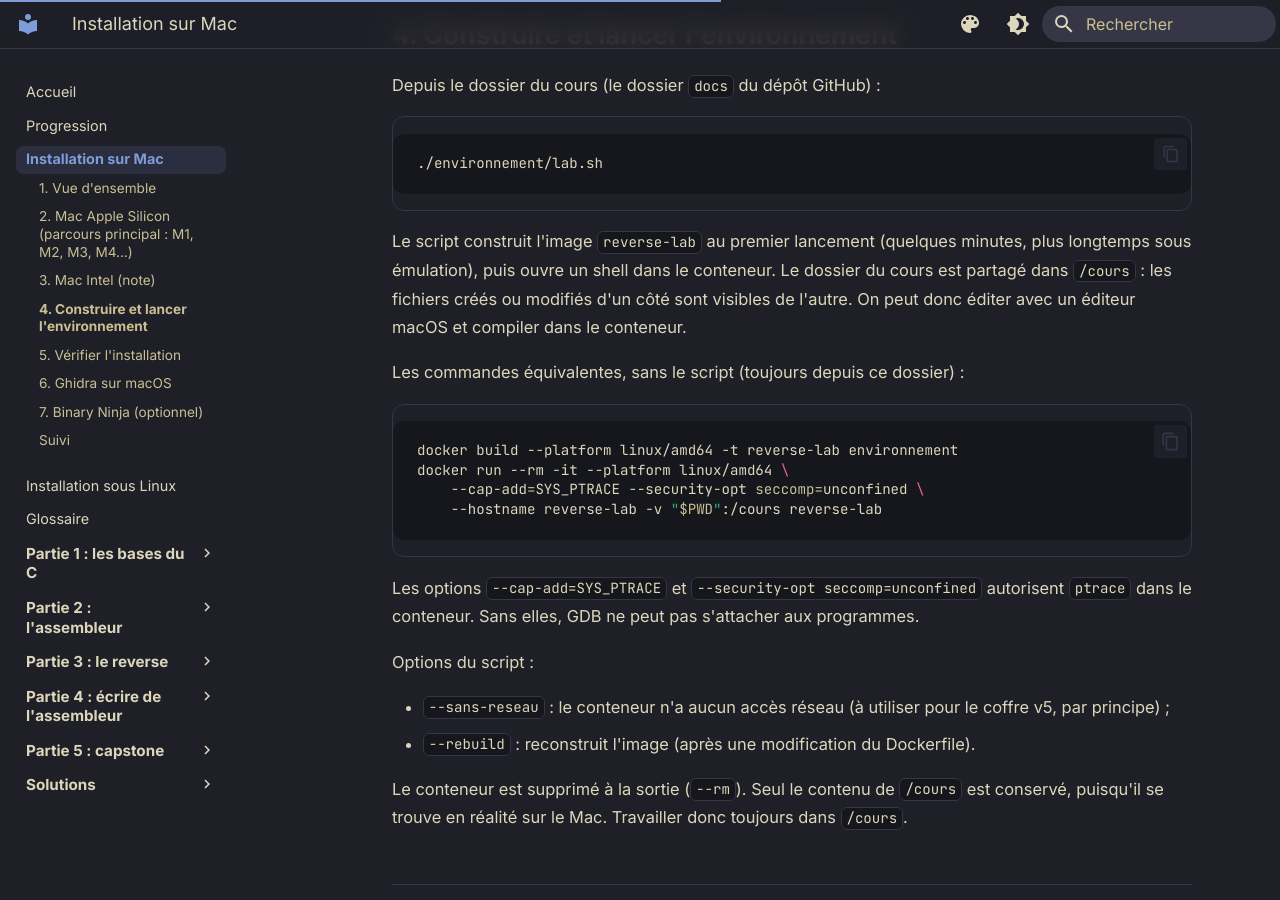
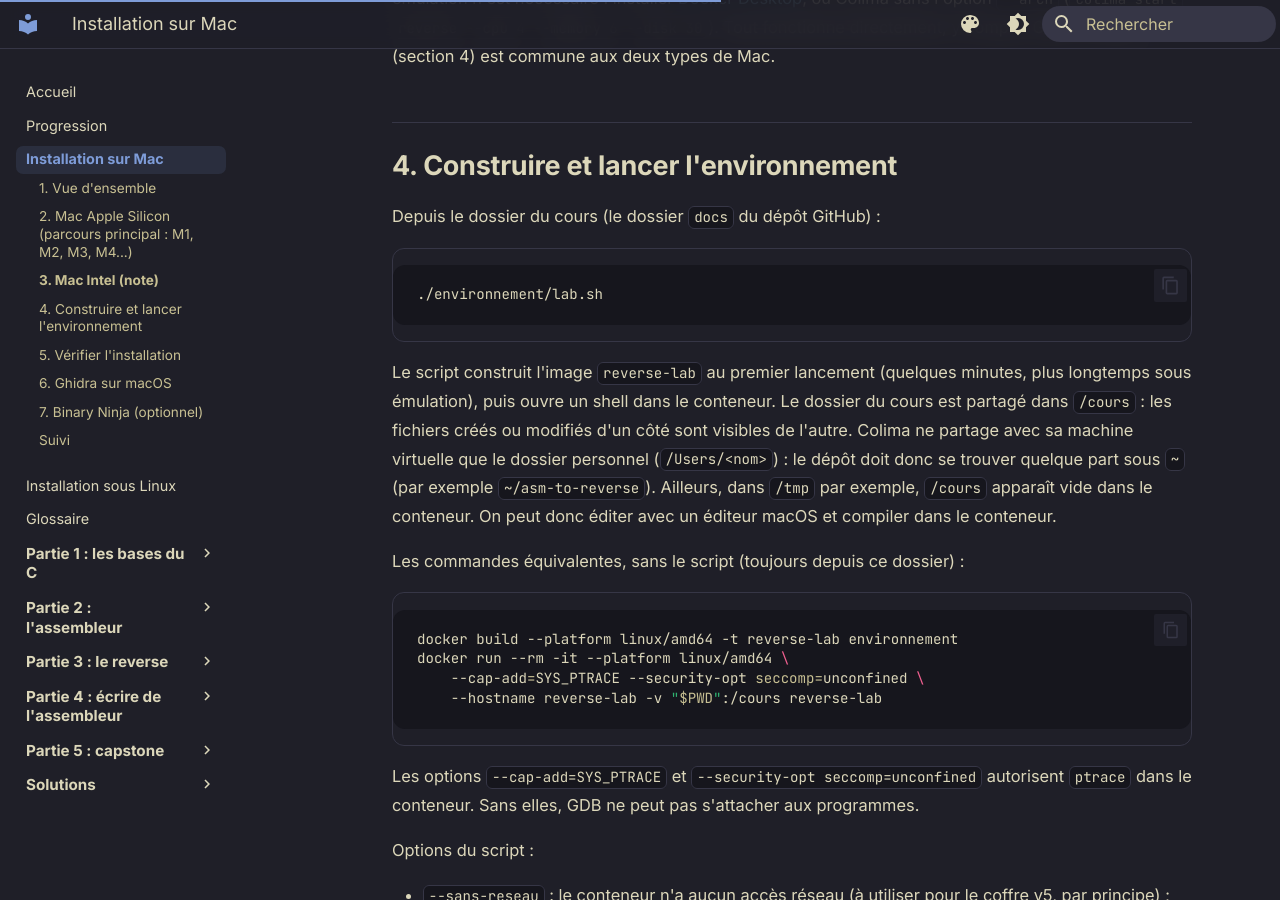
Before and after one commit to cchopin/asm-to-reverse, an MkDocs documentation site: the page built from docs/environnement/INSTALLATION-MAC.md, in a window 1280 px wide and 900 px high, scrolled down 2843 px. Built offline with MkDocs 1.6.1 and Material for MkDocs 9.7.7, drawn with Linux system fonts in a browser that asks for light colours; some of the changed text lies outside the part shown.

Commit message:
Guide Mac : paquets requis par Colima x86-64, dossier du cours sous le dossier personnel

````diff
--- a/docs/environnement/INSTALLATION-MAC.md
+++ b/docs/environnement/INSTALLATION-MAC.md
@@ -31,8 +31,10 @@ La solution est de faire tourner Docker dans une **vraie machine virtuelle x86-6
 Avec [Homebrew](https://brew.sh) :
 
 ```bash
-brew install colima docker
+brew install colima docker qemu lima-additional-guestagents
 ```
+
+`qemu` et `lima-additional-guestagents` sont nécessaires à Colima pour créer une machine virtuelle x86-64 sur un Mac Apple Silicon.
 
 Créer et démarrer une machine virtuelle x86-64 dédiée au cours (le nom `reverse` est un profil Colima) :
 
@@ -40,7 +42,7 @@ Créer et démarrer une machine virtuelle x86-64 dédiée au cours (le nom `reve
 colima start reverse --arch x86_64 --cpu 4 --memory 6 --disk 30
 ```
 
-Le premier démarrage prend quelques minutes. Colima configure ensuite le client `docker` pour utiliser cette machine virtuelle (contexte `colima-reverse`). Vérification :
+Le premier démarrage prend quelques minutes. Si `docker` ne répond pas ensuite (message du type `cannot restart, VM not previously started`), un `colima stop reverse` suivi de `colima start reverse` règle le problème. Colima configure ensuite le client `docker` pour utiliser cette machine virtuelle (contexte `colima-reverse`). Vérification :
 
 ```bash
 docker context ls                      # le contexte actif est marqué d'une étoile
@@ -72,7 +74,7 @@ Depuis le dossier du cours (le dossier `docs` du dépôt GitHub) :
 ./environnement/lab.sh
 ```
 
-Le script construit l'image `reverse-lab` au premier lancement (quelques minutes, plus longtemps sous émulation), puis ouvre un shell dans le conteneur. Le dossier du cours est partagé dans `/cours` : les fichiers créés ou modifiés d'un côté sont visibles de l'autre. On peut donc éditer avec un éditeur macOS et compiler dans le conteneur.
+Le script construit l'image `reverse-lab` au premier lancement (quelques minutes, plus longtemps sous émulation), puis ouvre un shell dans le conteneur. Le dossier du cours est partagé dans `/cours` : les fichiers créés ou modifiés d'un côté sont visibles de l'autre. Colima ne partage avec sa machine virtuelle que le dossier personnel (`/Users/<nom>`) : le dépôt doit donc se trouver quelque part sous `~` (par exemple `~/asm-to-reverse`). Ailleurs, dans `/tmp` par exemple, `/cours` apparaît vide dans le conteneur. On peut donc éditer avec un éditeur macOS et compiler dans le conteneur.
 
 Les commandes équivalentes, sans le script (toujours depuis ce dossier) :
 
````
